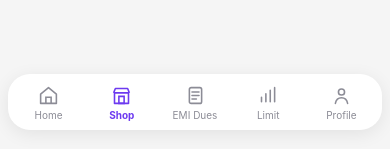
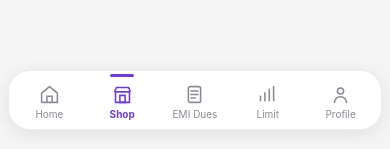
Before and after one commit to shivam22-source/1fi-marketplace, a React (Vite) app in the folder client/: page /shop/top-brands in a window 390 px wide. Shown: the part 704-853 px from the top of the page. Built offline with nearby package versions, Linux system fonts and the light colour scheme.

Commit message:
Polish Marketplace responsive UI

```diff
--- a/client/src/index.css
+++ b/client/src/index.css
@@ -407,6 +407,7 @@ input {
   justify-content: space-around;
   align-items: center;
   background: #ffffff;
+  border: 1px solid #eeeeee;
   border-radius: 24px;
   padding: 10px 8px 9px;
   box-shadow: 0 4px 18px rgba(0, 0, 0, 0.08);
@@ -414,6 +415,7 @@ input {
 }
 
 .nav-item {
+  position: relative;
   display: flex;
   flex: 1 1 0;
   flex-direction: column;
@@ -421,6 +423,7 @@ input {
   justify-content: center;
   min-width: 0;
   gap: 3px;
+  padding-top: 2px;
   font-size: 11px;
   color: #8c8c96;
 }
@@ -428,6 +431,18 @@ input {
 .nav-item.active {
   color: var(--purple);
   font-weight: 700;
+}
+
+.nav-item.active::before {
+  content: "";
+  position: absolute;
+  top: -7px;
+  left: 50%;
+  transform: translateX(-50%);
+  width: 24px;
+  height: 3px;
+  border-radius: 999px;
+  background: var(--purple);
 }
 
 .nav-icon {
@@ -447,6 +462,10 @@ input {
   padding: 60px 20px;
   text-align: center;
   color: var(--text-grey);
+}
+
+.product-grid > .placeholder-page {
+  grid-column: 1 / -1;
 }
 
 /* ---- Responsive ---- */
```
